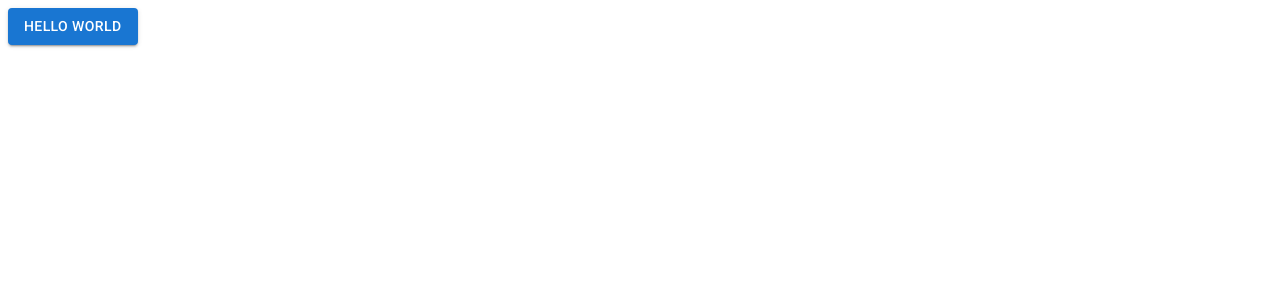
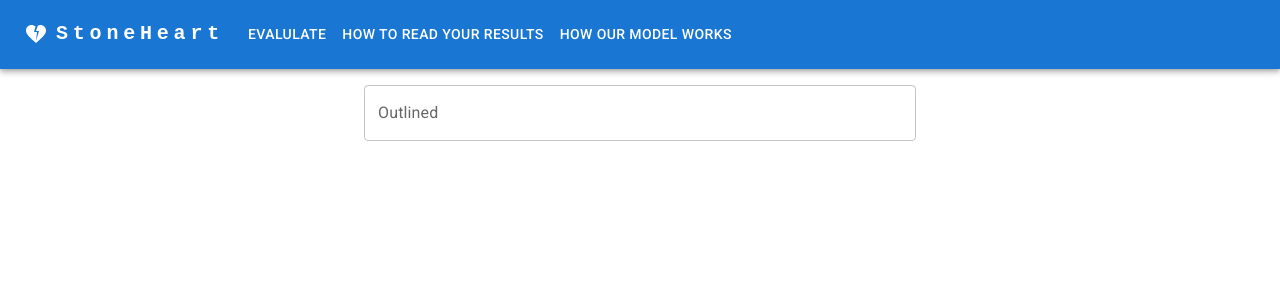
Before and after one commit to proacc2022/HeartCheckV1, a React (Create React App) app in the folder client/: page / in a window 1280 px wide. Shown: the top 300 px of the page. Built offline with nearby package versions, Linux system fonts and the light colour scheme.

Commit message:
Add boilerplate and install formik

```diff
--- a/client/package.json
+++ b/client/package.json
@@ -5,6 +5,7 @@
   "dependencies": {
     "@emotion/react": "^11.10.5",
     "@emotion/styled": "^11.10.5",
+    "@mui/icons-material": "^5.10.9",
     "@mui/material": "^5.10.13",
     "@testing-library/jest-dom": "^5.14.1",
     "@testing-library/react": "^13.0.0",
@@ -13,6 +14,7 @@
     "@types/node": "^16.7.13",
     "@types/react": "^18.0.0",
     "@types/react-dom": "^18.0.0",
+    "formik": "^2.2.9",
     "react": "^18.2.0",
     "react-dom": "^18.2.0",
     "react-scripts": "5.0.1",
--- a/client/public/index.html
+++ b/client/public/index.html
@@ -34,7 +34,7 @@
     -->
     <title>StoneHeart</title>
   </head>
-  <body>
+  <body style="margin: 0">
     <noscript>You need to enable JavaScript to run this app.</noscript>
     <div id="root"></div>
     <!--
--- a/client/src/App.tsx
+++ b/client/src/App.tsx
@@ -1,8 +1,17 @@
-import { Button } from "@mui/material";
+import { Container } from "@mui/system";
 import React from "react";
+import Form from "./Form";
+import Nav from "./Nav";
 
 function App() {
-  return <Button variant="contained">Hello World</Button>;
+  return (
+    <div>
+      <Nav />
+      <Container maxWidth="sm" sx={{ mt: "1rem" }}>
+        <Form />
+      </Container>
+    </div>
+  );
 }
 
 export default App;
--- /dev/null
+++ b/client/src/Form.tsx
@@ -0,0 +1,19 @@
+import { Box, TextField } from "@mui/material";
+import React from "react";
+
+const Form = () => {
+  return (
+    <Box component="form" noValidate autoComplete="off">
+      <div>
+        <TextField
+          id="outlined-basic"
+          label="Outlined"
+          variant="outlined"
+          fullWidth
+        />
+      </div>
+    </Box>
+  );
+};
+
+export default Form;
--- /dev/null
+++ b/client/src/Nav.tsx
@@ -0,0 +1,127 @@
+import * as React from "react";
+import AppBar from "@mui/material/AppBar";
+import Box from "@mui/material/Box";
+import Toolbar from "@mui/material/Toolbar";
+import IconButton from "@mui/material/IconButton";
+import Typography from "@mui/material/Typography";
+import Menu from "@mui/material/Menu";
+import MenuIcon from "@mui/icons-material/Menu";
+import Container from "@mui/material/Container";
+import Button from "@mui/material/Button";
+import MenuItem from "@mui/material/MenuItem";
+import HeartBrokenIcon from "@mui/icons-material/HeartBroken";
+
+const pages = ["Evalulate", "How to read your results", "How our model works"];
+
+function Nav() {
+  const [anchorElNav, setAnchorElNav] = React.useState<null | HTMLElement>(
+    null
+  );
+
+  const handleOpenNavMenu = (event: React.MouseEvent<HTMLElement>) => {
+    setAnchorElNav(event.currentTarget);
+  };
+
+  const handleCloseNavMenu = () => {
+    setAnchorElNav(null);
+  };
+
+  return (
+    <AppBar position="static">
+      <Container maxWidth="xl">
+        <Toolbar disableGutters>
+          <HeartBrokenIcon
+            sx={{ display: { xs: "none", md: "flex" }, mr: 1 }}
+          />
+          <Typography
+            variant="h6"
+            noWrap
+            component="a"
+            href="/"
+            sx={{
+              mr: 2,
+              display: { xs: "none", md: "flex" },
+              fontFamily: "monospace",
+              fontWeight: 700,
+              letterSpacing: ".3rem",
+              color: "inherit",
+              textDecoration: "none",
+            }}
+          >
+            StoneHeart
+          </Typography>
+
+          <Box sx={{ flexGrow: 1, display: { xs: "flex", md: "none" } }}>
+            <IconButton
+              size="large"
+              aria-label="account of current user"
+              aria-controls="menu-appbar"
+              aria-haspopup="true"
+              onClick={handleOpenNavMenu}
+              color="inherit"
+            >
+              <MenuIcon />
+            </IconButton>
+            <Menu
+              id="menu-appbar"
+              anchorEl={anchorElNav}
+              anchorOrigin={{
+                vertical: "bottom",
+                horizontal: "left",
+              }}
+              keepMounted
+              transformOrigin={{
+                vertical: "top",
+                horizontal: "left",
+              }}
+              open={Boolean(anchorElNav)}
+              onClose={handleCloseNavMenu}
+              sx={{
+                display: { xs: "block", md: "none" },
+              }}
+            >
+              {pages.map((page) => (
+                <MenuItem key={page} onClick={handleCloseNavMenu}>
+                  <Typography textAlign="center">{page}</Typography>
+                </MenuItem>
+              ))}
+            </Menu>
+          </Box>
+          <HeartBrokenIcon
+            sx={{ display: { xs: "flex", md: "none" }, mr: 1 }}
+          />
+          <Typography
+            variant="h5"
+            noWrap
+            component="a"
+            href=""
+            sx={{
+              mr: 2,
+              display: { xs: "flex", md: "none" },
+              flexGrow: 1,
+              fontFamily: "monospace",
+              fontWeight: 700,
+              letterSpacing: ".3rem",
+              color: "inherit",
+              textDecoration: "none",
+            }}
+          >
+            StoneHeart
+          </Typography>
+          <Box sx={{ flexGrow: 1, display: { xs: "none", md: "flex" } }}>
+            {pages.map((page) => (
+              <Button
+                key={page}
+                onClick={handleCloseNavMenu}
+                sx={{ my: 2, color: "white", display: "block" }}
+              >
+                {page}
+              </Button>
+            ))}
+          </Box>
+        </Toolbar>
+      </Container>
+    </AppBar>
+  );
+}
+export default Nav;
```
Also changed, not shown: 1 other file (tests, documents, lock files or other folders).
